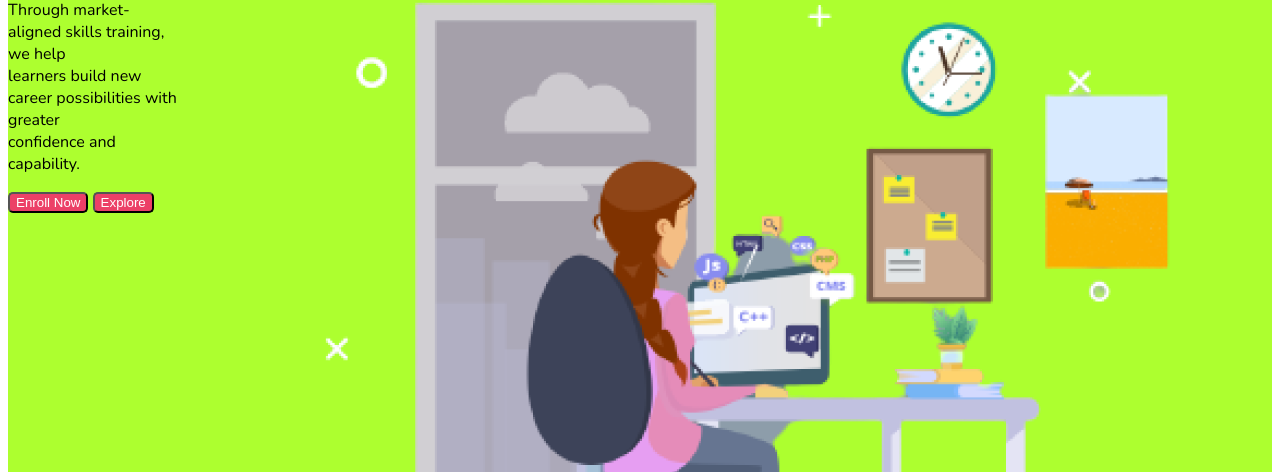
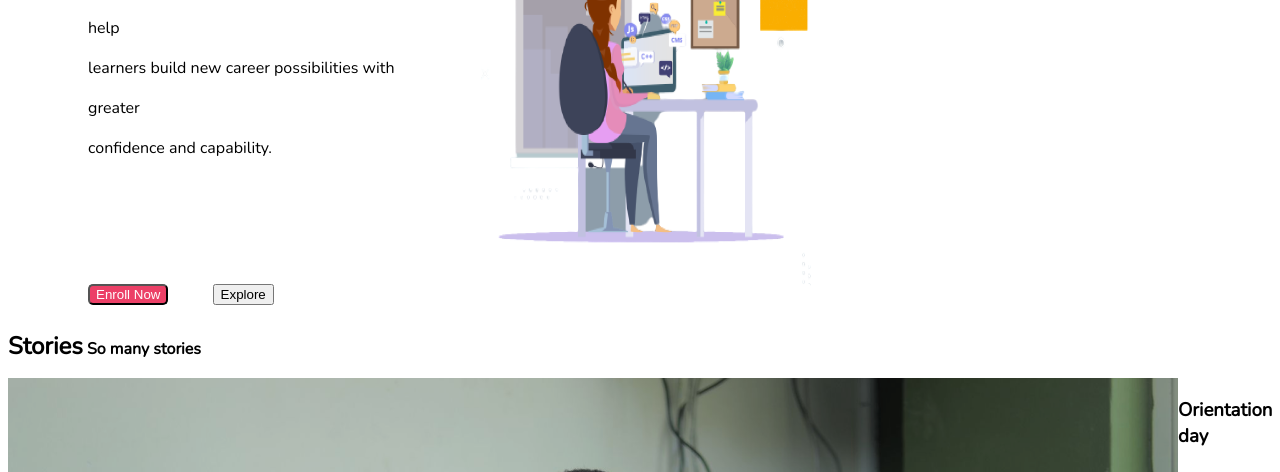
Before and after one commit to Bernardngari/Week-1-Independent-Project, a plain HTML site: page index.html in a window 1280 px wide. Shown: the part 328-800 px from the top of the page. Drawn offline with nearby package versions, Linux system fonts and the light colour scheme.

Commit message:
Mark the end of styling for section 1

```diff
--- a/assets/css/ip.css
+++ b/assets/css/ip.css
@@ -33,8 +33,6 @@ li{
 *.container{
   display: flex;
   justify-content: space-between;
-  line-height-step: 300px;
-  background-color: greenyellow;
   margin-top: 10px;
 }
 
@@ -48,3 +46,32 @@ li{
 .button:hover{
   color: magenta;
 }
+
+/*Styling the first section*/
+
+#leftContent{
+  margin-left: 80px;
+  height: 100%;
+  line-height: 40px;
+  width: 50%;
+}
+
+.image1 > img{
+  height: 100%;
+  width: 50%;
+  margin-top: -10px;
+  margin-right: 500px;
+  background-colr: #EC4067;
+}
+
+#xy, #yx{
+  margin-top: 100px;
+}
+
+#yx{
+  margin-left: 40px;
+}
+
+#pt{
+  background-colr: #EC4067;
+}
--- a/index.html
+++ b/index.html
@@ -21,19 +21,22 @@
     </nav>
     <!--Start of section 1-->
     <section1 class="container">
-      <div class="leftContent">
+      <div id="leftContent">
         <h4>Moringa</h4>
         <h1 style="color: #EC4067;">Nurturing Africa's Tech Talent</h1>
         <p>Through market-aligned skills training, we help<br>learners build new career possibilities with greater<br>confidence and capability.</p>
-        <button class="button">Enroll Now</a></button> <button class="button">Explore</a></button>
+        <button class="button" id="xy">Enroll Now</button> <button class="button1" id="yx">Explore</a></button>
       </div>
       <div class="image1">
         <img src="./assets/images/image1.png" alt="image1">
       </div>
       <!--Start of section 2-->
     </section1>
-    <section2 class="container">
+    <section2 class="container2">
+      <div id="pt">
       <p class="parasect2"><b style="font-weight: 700;font-size: x-large;">Stories</b> <b>So many stories</b></p>
+      </div>
+      <div class="container">
       <div class="leftConSect2">
         <img src="./assets/images/image 2.png" class="Orientation">
       </div>
@@ -43,6 +46,7 @@
           Lorem ipsum dolor sit, amet consectetur<br> adipisicing elit. Nam est purus, consectetur<br>sit frin bot.
           <button class="button">See Album</button>
         </p>
+      </div>
       </div>
     </section2>
 
```
